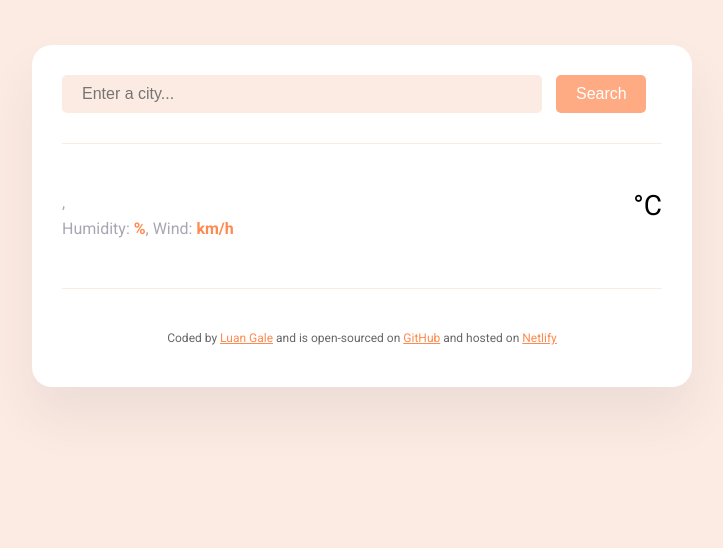
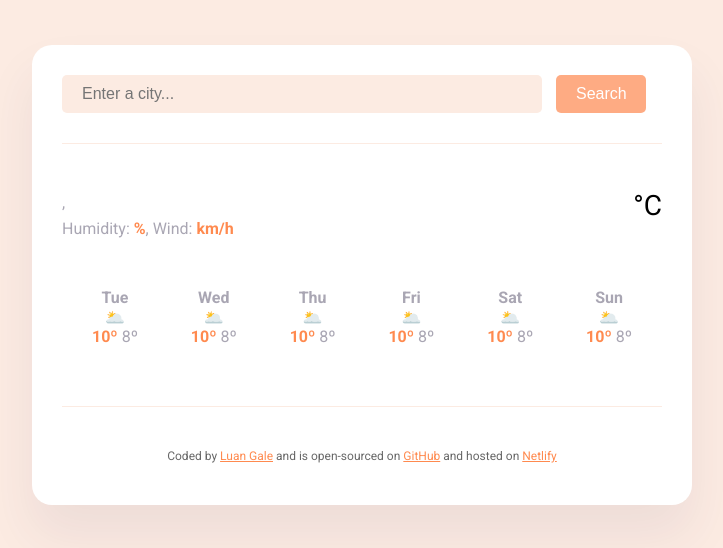
Before and after one commit to LuanGale/My-Weather-App, a plain HTML site: page index.html in a window 1280 px wide. Shown: the whole page, without its empty margins (278-1001 px from the left). Drawn offline with nearby package versions, Linux system fonts and the light colour scheme; no server answers.

Commit message:
Add Forecast HTML + JS

```diff
--- a/index.html
+++ b/index.html
@@ -52,6 +52,7 @@
             ><span class="current-temperature-unit">°C</span>
           </div>
         </div>
+        <div class="weather-forecast" id="weather-forecast"></div>
       </main>
 
       <footer>
--- a/src/index.js
+++ b/src/index.js
@@ -61,3 +61,28 @@ let searchForm = document.querySelector("#search-form");
 searchForm.addEventListener("submit", handleSearchSubmit);
 
 searchCity("Palma");
+
+function displayForecast() {
+  let days = ["Tue", "Wed", "Thu", "Fri", "Sat", "Sun"];
+  let forecastHtml = "";
+
+  days.forEach(function (day) {
+    forecastHtml =
+      forecastHtml +
+      `
+    <div class="weather-forecast-day">
+        <div class="weather-forecast-date"><strong>${day}</strong></div>
+        <div class="weather-forecast-icon">🌥️</div>
+        <div class="weather-forecast-temperatures">
+            <span class="max-temperature"> <strong>10º</strong></span>
+            <span class="min-temperature">8º</span>
+        </div>
+    </div>
+  `;
+  });
+
+  let forecastElement = document.querySelector("#weather-forecast");
+  forecastElement.innerHTML = forecastHtml;
+}
+
+displayForecast();
--- a/src/styles.css
+++ b/src/styles.css
@@ -82,6 +82,34 @@ main {
   font-size: 28px;
 }
 
+.weather-forecast {
+  display: flex;
+  justify-content: space-between;
+  padding: 30px;
+}
+
+.weather-forecast-date {
+  text-align: center;
+  color: rgba(39, 33, 66, 0.4);
+  font-size: 16px;
+  line-height: 20px;
+}
+
+.weather-forecast-icon {
+  text-align: center;
+  font-size: 16px;
+}
+
+.weather-forecast-temperatures {
+  text-align: center;
+  font-size: 16px;
+  color: rgba(39, 33, 66, 0.4);
+}
+
+.max-temperature {
+  color: #ff8a4f;
+}
+
 footer {
   border-top: 1px solid #fcebe2;
   padding: 30px 0 0 0;
```
